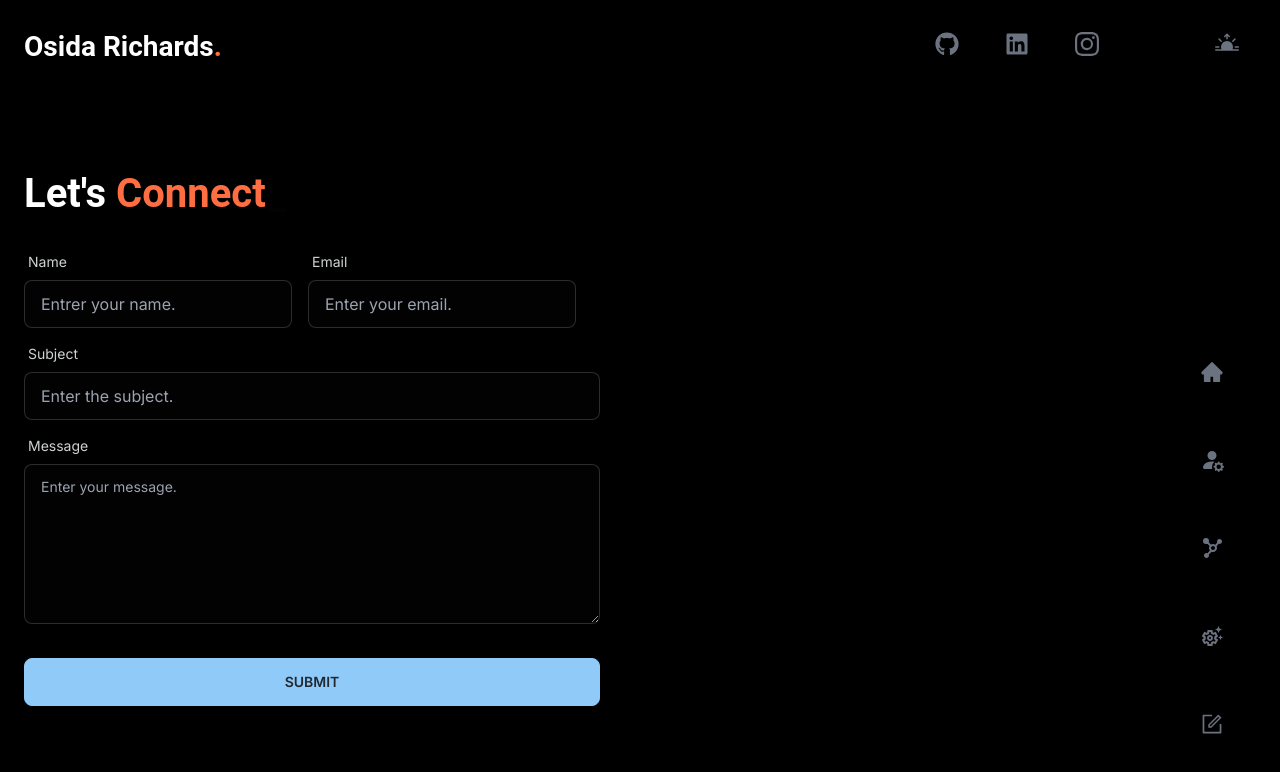
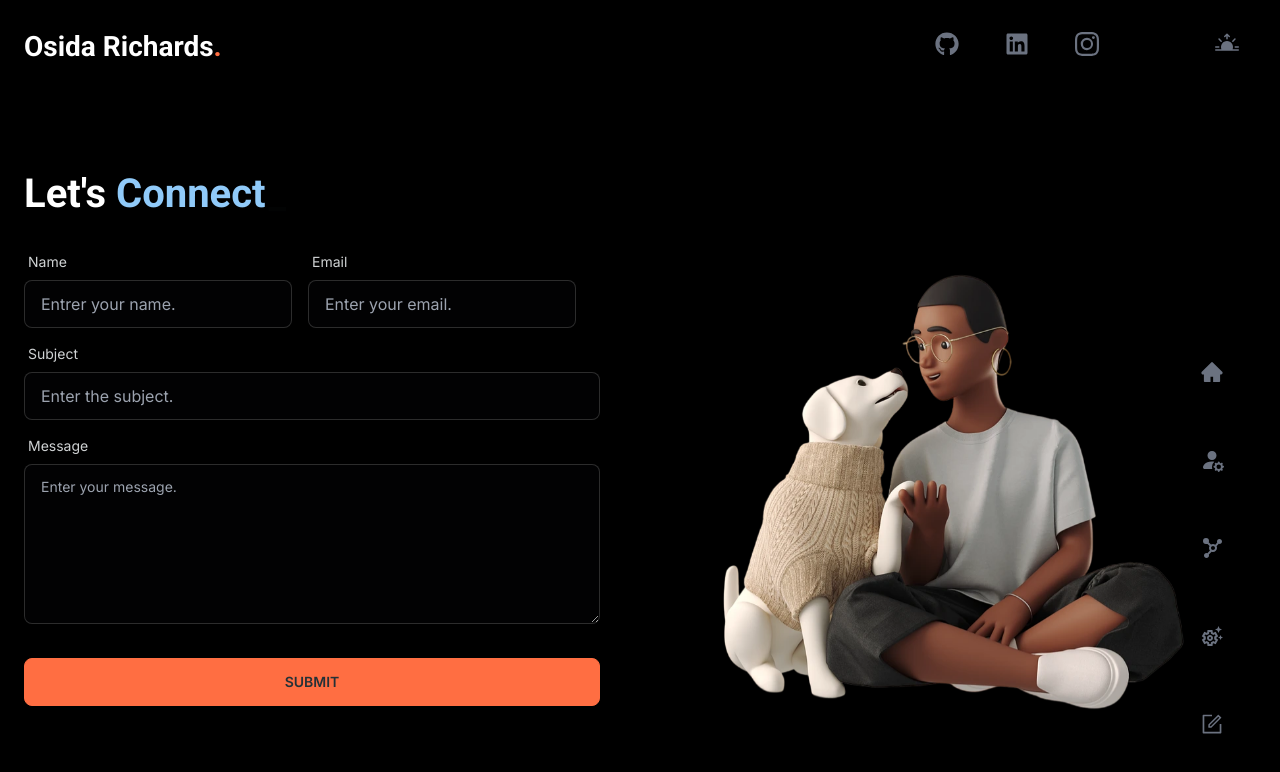
Before and after one commit to Osida/OsidaPortfolio, a Next.js app: page /contact in a window 1280 px wide. Shown: the top 772 px of the page. Built offline with nearby package versions, Linux system fonts and the light colour scheme; some icons are missing.

Commit message:
wip: add imagee to contact page

```diff
--- a/app/contact/page.tsx
+++ b/app/contact/page.tsx
@@ -1,13 +1,22 @@
 "use client";
-import React, {FormEvent} from "react";
+import React, {FormEvent, useEffect, useState} from "react";
 import {handleContactFormSubmit} from "@/utils/server";
 import Button from "@/components/client/form/Button";
 import PageTransition from "@/components/client/layoutTransition/PageTransition";
 import {motion} from "framer-motion";
 import {animations} from "@/utils/client";
 import {Typewriter} from "react-simple-typewriter";
+import Image from "next/image";
+import {images} from "@/public";
 
 const Contact = () => {
+    const [animation, setAnimation] = useState("hidden");
+
+    useEffect(() => {
+        setAnimation("visible");
+        const timer = setTimeout(() => setAnimation("hover"), 2000);
+        return () => clearTimeout(timer);
+    }, []);
 
     const handleFormReset = (event: FormEvent) => {
         event.preventDefault();
@@ -17,7 +26,7 @@ const Contact = () => {
 
     return (
         <PageTransition path={"/contact"}>
-            <main className="container mt-24 mb-40">
+            <main className="container mt-24 mb-40 relative">
                 <motion.h1
                     variants={animations.headingVariants}
                     initial="hidden"
@@ -25,7 +34,7 @@ const Contact = () => {
                     className="font-roboto text-h1 font-h1 text-center lg:text-left mb-5 lg:max-w-xl"
                 >
                     Let's
-                    <span className="text-accent">
+                    <span className="text-primary">
                         <Typewriter
                             words={["", " Connect"]}
                             cursor
@@ -37,7 +46,6 @@ const Contact = () => {
                     </span>
                 </motion.h1>
                 {/*<Image src={images.imessage.src} alt={"imessage"} width={150} height={150}/>*/}
-
                 <form
                     action={handleContactFormSubmit}
                     className="bg-amber-2000 form-control w-full max-w-xs mx-auto space-y-2 mb-20 md:max-w-xl lg:ml-0"
@@ -76,6 +84,21 @@ const Contact = () => {
                         <Button/>
                     </div>
                 </form>
+
+                <motion.div
+                    variants={animations.imageVariants}
+                    initial="hidden"
+                    animate={animation}
+                    className="hidden bg-sky-2000 z-0 relative bg-emerald-2000 lg:inline lg:absolute lg:bottom-0 lg:right-5 xl:top-0 xl:right-0"
+                >
+                    <Image
+                        src={images.manWithDog.src}
+                        alt={"Panda Image"}
+                        width={450}
+                        height={450}
+                        className={"object-contain mx-auto xl:w-[650px] xl:h-[650px]"}
+                    />
+                </motion.div>
             </main>
         </PageTransition>
     );
--- a/app/page.tsx
+++ b/app/page.tsx
@@ -7,9 +7,17 @@ import {Typewriter} from "react-simple-typewriter";
 import {animations, headerTaglines} from "@/utils/client";
 import Image from "next/image";
 import {images} from "@/public";
+import {useEffect, useState} from "react";
 
 
 export default function Home() {
+    const [animation, setAnimation] = useState("hidden");
+
+    useEffect(() => {
+        setAnimation("visible");
+        const timer = setTimeout(() => setAnimation("hover"), 2000);
+        return () => clearTimeout(timer);
+    }, []);
 
     return (
         <PageTransition path={"/home"}>
@@ -21,7 +29,7 @@ export default function Home() {
                     className={`font-roboto text-h1 font-h1 mb-5 text-center lg:mb-8 lg:text-6xl lg:text-left lg:max-w-3xl`}
                 >
                     Transforming Ideas <br/>
-                    <span className="text-accent">
+                    <span className="text-primary">
                         <Typewriter
                             words={[...headerTaglines]}
                             loop={5}
@@ -38,7 +46,7 @@ export default function Home() {
                     variants={animations.paragraphVariants}
                     initial="hidden"
                     animate="visible"
-                    className={` font-open-sans text-body1 font-body1 mx-auto text-center max-w-xl lg:text-xl lg:text-left lg:max-w-2xl lg:ml-0`}
+                    className={` z-50 font-open-sans text-body1 font-body1 mx-auto text-center max-w-xl lg:text-xl lg:text-left lg:max-w-2xl lg:ml-0`}
                 >
                     lorem ipsum dolor sit amet, consectetur adipiscing elit, sed do eiusmod tempor incididunt ut labore
                     et
@@ -48,17 +56,20 @@ export default function Home() {
                 <div className="bg-amber-2000 flex items-center justify-center lg:justify-start lg:pl-3 mt-16">
                     <AnimatedArrow/>
                 </div>
-                <div
-                    className="relative bg-emerald-2000 lg:absolute lg:top-20 lg:right-20 xl:top-40 xl:right-40"
+                <motion.div
+                    variants={animations.imageVariants}
+                    initial="hidden"
+                    animate={animation}
+                    className="z-0 relative bg-emerald-2000 lg:absolute lg:top-20 lg:right-20 xl:top-40 xl:right-30"
                 >
                     <Image
                         src={images.panda.src}
                         alt={"Panda Image"}
                         width={500}
                         height={500}
-                        className={"object-contain mx-auto"}
+                        className={"object-contain mx-auto xl:w-[700px] xl:h-[700px]"}
                     />
-                </div>
+                </motion.div>
 
             </main>
         </PageTransition>
@@ -87,9 +98,9 @@ const AnimatedArrow = () => {
             whileTap={{scale: 0.9, transition: {duration: 0.3, ease: "easeInOut"}}}
             className="bg-blue-2000 flex w-fit h-fit flex-col space-y-2 items-center mb-6"
         >
-            <p className="text-sm">My Projects</p>
+            <p className="font-roboto font-overline uppercase">My Projects</p>
             <Link href={"/projects"}>
-                <FaArrowRightLong className="text-primary w-16 h-16 lg:w-20 lg:h-20"/>
+                <FaArrowRightLong className="text-secondary w-16 h-16 lg:w-20 lg:h-20"/>
             </Link>
         </motion.div>
     );
--- a/app/projects/page.tsx
+++ b/app/projects/page.tsx
@@ -18,7 +18,7 @@ const Projects = () => {
                     className="font-roboto text-h1 font-h1 text-center lg:text-left mb-5 lg:max-w-xl"
                 >
                     My
-                    <span className="text-accent">
+                    <span className="text-primary">
                         <Typewriter
                             words={["", " Projects"]}
                             cursor
@@ -78,7 +78,7 @@ const Projects = () => {
                                         #Lorem #ipsum #dolor
                                     </p>
                                     <div className="card-actions justify-end mt-5">
-                                        <button className="btn btn-sm btn-primary">Code</button>
+                                        <button className="btn btn-sm btn-secondary ">Code</button>
                                         <button className="btn btn-sm btn-primary">Live</button>
                                     </div>
                                 </div>
--- a/app/services/page.tsx
+++ b/app/services/page.tsx
@@ -19,7 +19,7 @@ const Services = () => {
                     className="font-roboto text-h1 font-h1 text-center lg:text-left mb-5 lg:max-w-xl"
                 >
                     My
-                    <span className="text-accent">
+                    <span className="text-primary">
                         <Typewriter
                             words={["", " Services"]}
                             cursor
@@ -35,7 +35,7 @@ const Services = () => {
                     variants={animations.paragraphVariants}
                     initial="hidden"
                     animate="visible"
-                    className="mx-auto text-center max-w-xl lg:text-left lg:max-w-2xl lg:ml-0"
+                    className="font-open-sans text-body1 font-body1 mx-auto text-center max-w-xl lg:text-left lg:max-w-2xl lg:ml-0"
                 >
                     lorem ipsum dolor sit amet, consectetur adipiscing elit, sed do eiusmod tempor incididunt ut labore
                     et
@@ -79,7 +79,7 @@ const Services = () => {
                                         #Lorem #ipsum #dolor
                                     </p>
                                     <div className="card-actions justify-end mt-5">
-                                        <button className="btn btn-sm btn-primary">Code</button>
+                                        <button className="btn btn-sm btn-secondary">Code</button>
                                         <button className="btn btn-sm btn-primary">Live</button>
                                     </div>
                                 </div>
--- a/app/skills/page.tsx
+++ b/app/skills/page.tsx
@@ -23,7 +23,7 @@ const Skills = () => {
                     className="font-roboto text-h1 font-h1 text-center lg:text-left mb-5 lg:max-w-xl"
                 >
                     My
-                    <span className="text-accent">
+                    <span className="text-primary">
                         <Typewriter
                             words={["", " Skills"]}
                             cursor
@@ -39,7 +39,7 @@ const Skills = () => {
                     variants={animations.paragraphVariants}
                     initial="hidden"
                     animate="visible"
-                    className="mx-auto text-center max-w-xl lg:text-left lg:max-w-2xl lg:ml-0"
+                    className="font-open-sans text-body1 font-body1 mx-auto text-center max-w-xl lg:text-left lg:max-w-2xl lg:ml-0"
                 >
                     lorem ipsum dolor sit amet, consectetur adipiscing elit, sed do eiusmod tempor incididunt ut labore
                     et
--- a/components/client/form/Button.tsx
+++ b/components/client/form/Button.tsx
@@ -5,7 +5,7 @@ import {useRouter} from "next/navigation";
 const Button = () => {
     const router = useRouter();
     return (
-        <button type="submit" onClick={() => router.push("/")} className="w-full btn btn-primary">
+        <button type="submit" onClick={() => router.push("/")} className="w-full btn btn-accent text-base-100">
             Submit
         </button>
     );
--- a/components/client/nav/Nav.tsx
+++ b/components/client/nav/Nav.tsx
@@ -28,8 +28,8 @@ const Nav = () => {
                     initial={{opacity: 0.7, y: 50}}
                     animate={{opacity: 1, y: 0, transition: {duration: 0.8, ease: "easeInOut"}}}
                     // exit={{opacity: 0, y: 50, transition: {duration: 0.8, ease: "easeInOut"}}}
-                    whileHover={{backgroundColor: "#030712", transition: {duration: 0.05, ease: "easeInOut"}}}
-                    className="bg-blue-3000 z-50 fixed bottom-0 left-0 right-0 py-2 lg:rounded-full lg:py-8 lg:w-20 lg:flex lg:flex-col lg:left-auto lg:bottom-5 lg:top-auto lg:right-7">
+                    // whileHover={{backgroundColor: "#030712", transition: {duration: 0.05, ease: "easeInOut"}}}
+                    className="bg-blue-3000 z-50 fixed bottom-0 left-0 right-0 py-2 lg:rounded-full hover:bg-base-100 ease-in-out duration-500 transition-all lg:py-8 lg:w-20 lg:flex lg:flex-col lg:left-auto lg:bottom-5 lg:top-auto lg:right-7">
                     <ul className="bg-yellow-3000 w-full h-full flex items-center justify-evenly lg:rounded-full lg:flex-col lg:space-y-10">
                         {navLinks.map(({path, name, Icon}) => (
                             <Link key={name} href={path}>
--- a/public/index.ts
+++ b/public/index.ts
@@ -2,6 +2,7 @@ import service1 from "@/public/images/service1.jpg";
 import reactIcon from "@/public/images/reactjs.webp";
 import imessage from "@/public/images/imessage.webp";
 import panda from "@/public/images/panda-hacker.webp";
+import manWithDog from "@/public/images/man-dog.webp";
 
 import {open_sans, roboto} from "@/public/font";
 
@@ -10,6 +11,7 @@ export const images = {
     reactIcon,
     imessage,
     panda,
+    manWithDog,
 };
 
 export const fonts = {
--- a/styles/globals.css
+++ b/styles/globals.css
@@ -23,7 +23,7 @@ body {
     }
 
     .nav-icon {
-        @apply w-4 h-4 lg:w-6 lg:h-6 text-gray-500 transition-colors duration-200 ease-in hover:text-primary;
+        @apply w-4 h-4 lg:w-6 lg:h-6 text-gray-500 transition-colors duration-200 ease-in hover:text-accent;
     }
 
     .banner-icon {
--- a/utils/client/index.ts
+++ b/utils/client/index.ts
@@ -13,6 +13,20 @@ export const animations = {
     cardVariants: {
         hover: {y: -10, scale: 1.02, transition: {duration: 0.2, ease: "easeInOut"}},
         initial: {y: 0, scale: 1.0, transition: {duration: 0.2, ease: "easeInOut"}}
+    },
+    imageVariants: {
+        hidden: {y: "100vh", opacity: 0},
+        visible: {
+            y: 0,
+            opacity: 1,
+            transition: {duration: 1.5, ease: "easeOut"}
+        },
+        hover: {
+            scale: [1, 1.03, 1],
+            y: ["0%", "-2%", "0%"],
+            opacity: 1,
+            transition: {duration: 5, repeat: Infinity}
+        }
     }
 };
 
```
Also changed, not shown: public/images/man-dog.webp (added).
